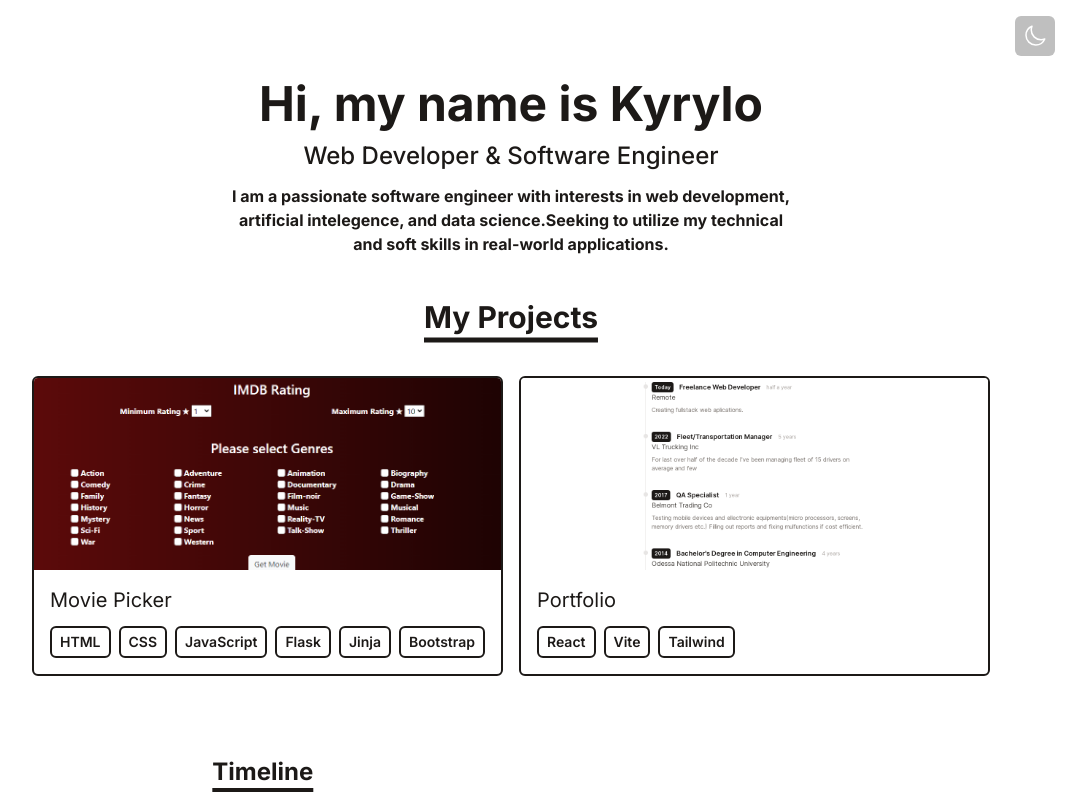
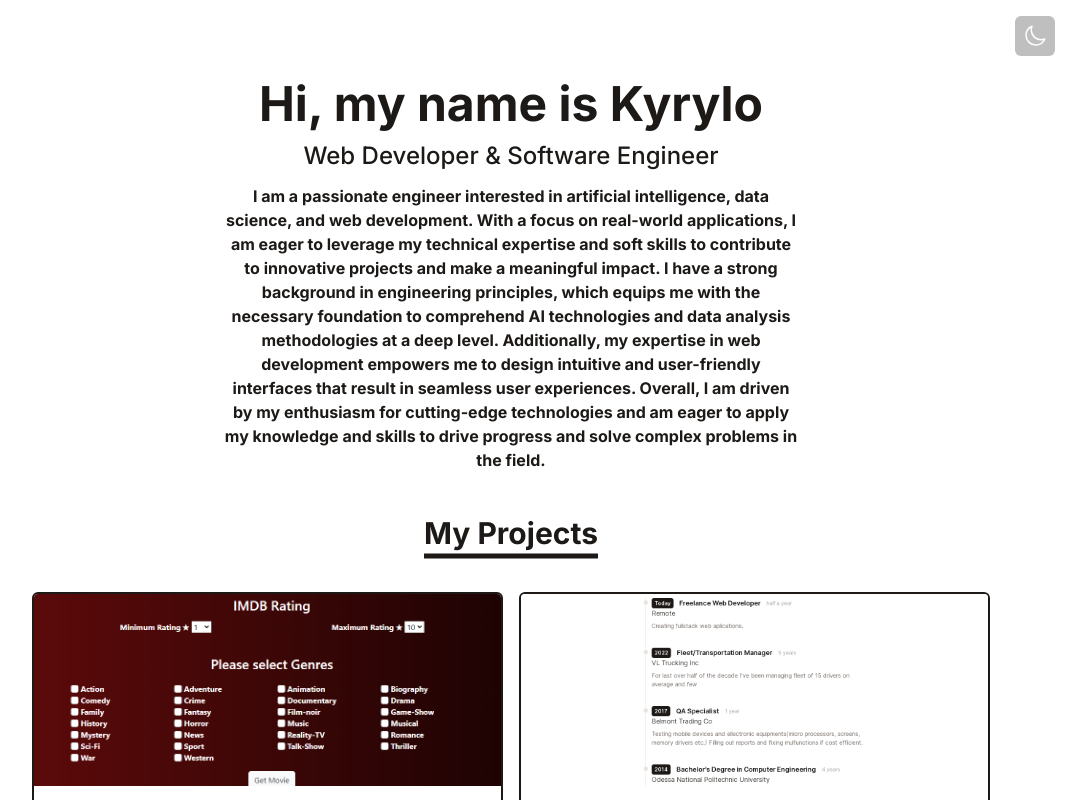
Before and after one commit to sumdeusvitae/portfolio, a React (Vite) app: page / in a window 1280 px wide. Shown: the top 800 px of the page, without its empty margins (129-1215 px from the left). Built offline with nearby package versions, Linux system fonts and the light colour scheme.

Commit message:
iuntro_changed

```diff
--- a/src/components/Intro.jsx
+++ b/src/components/Intro.jsx
@@ -1,6 +1,6 @@
 import React from "react";
 
-function Intro() {
+function Intro () {
   return (
     <div className="flex items-center justify-center flex-col text-center pt-20 pb-6">
       <h1 className="text-4xl md:text-5xl dark:text-white mb-1 md:mb-3 font-bold">
@@ -10,9 +10,7 @@ function Intro() {
         Web Developer & Software Engineer
       </p>
       <p className="text-base max-w-xl mb-6 font-bold">
-        I am a passionate software engineer with interests in web development,
-        artificial intelegence, and data science.Seeking to utilize my technical
-        and soft skills in real-world applications.
+        I am a passionate engineer interested in artificial intelligence, data science, and web development. With a focus on real-world applications, I am eager to leverage my technical expertise and soft skills to contribute to innovative projects and make a meaningful impact. I have a strong background in engineering principles, which equips me with the necessary foundation to comprehend AI technologies and data analysis methodologies at a deep level. Additionally, my expertise in web development empowers me to design intuitive and user-friendly interfaces that result in seamless user experiences. Overall, I am driven by my enthusiasm for cutting-edge technologies and am eager to apply my knowledge and skills to drive progress and solve complex problems in the field.
       </p>
     </div>
   );
```
